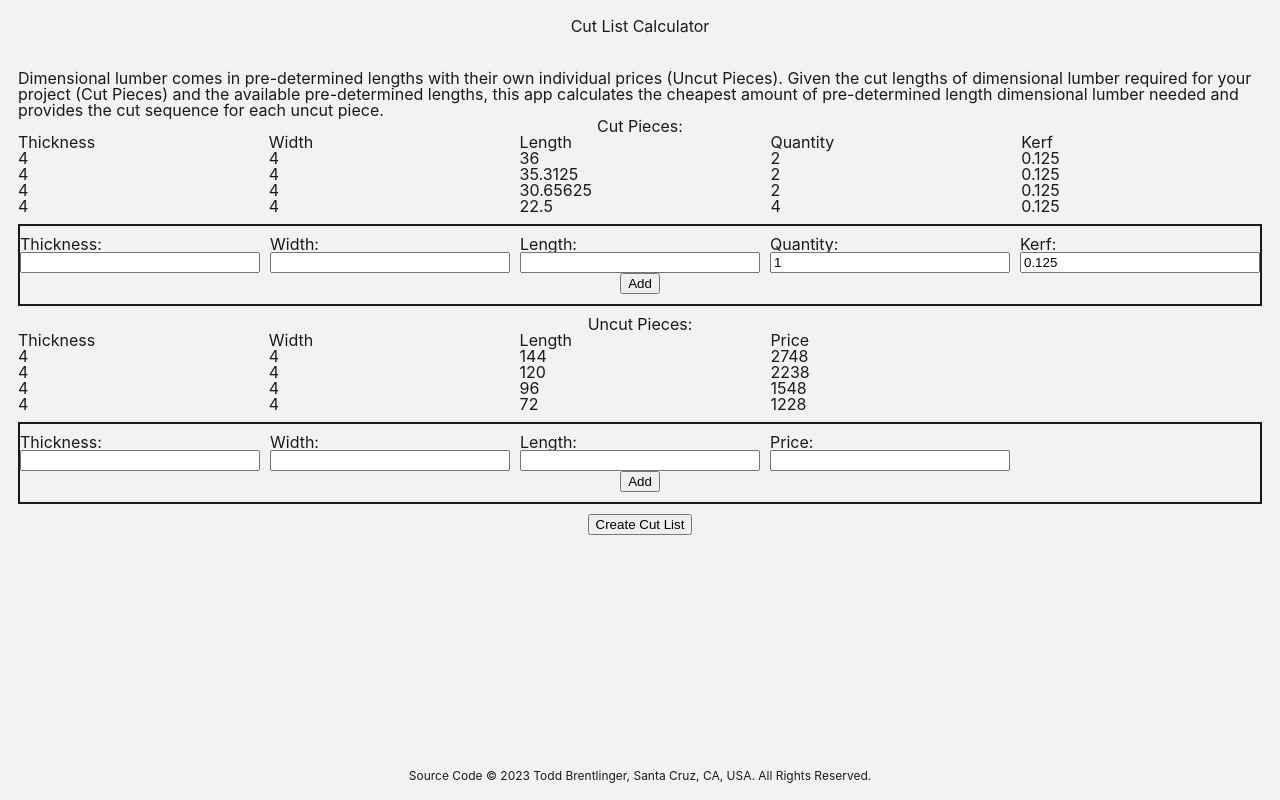
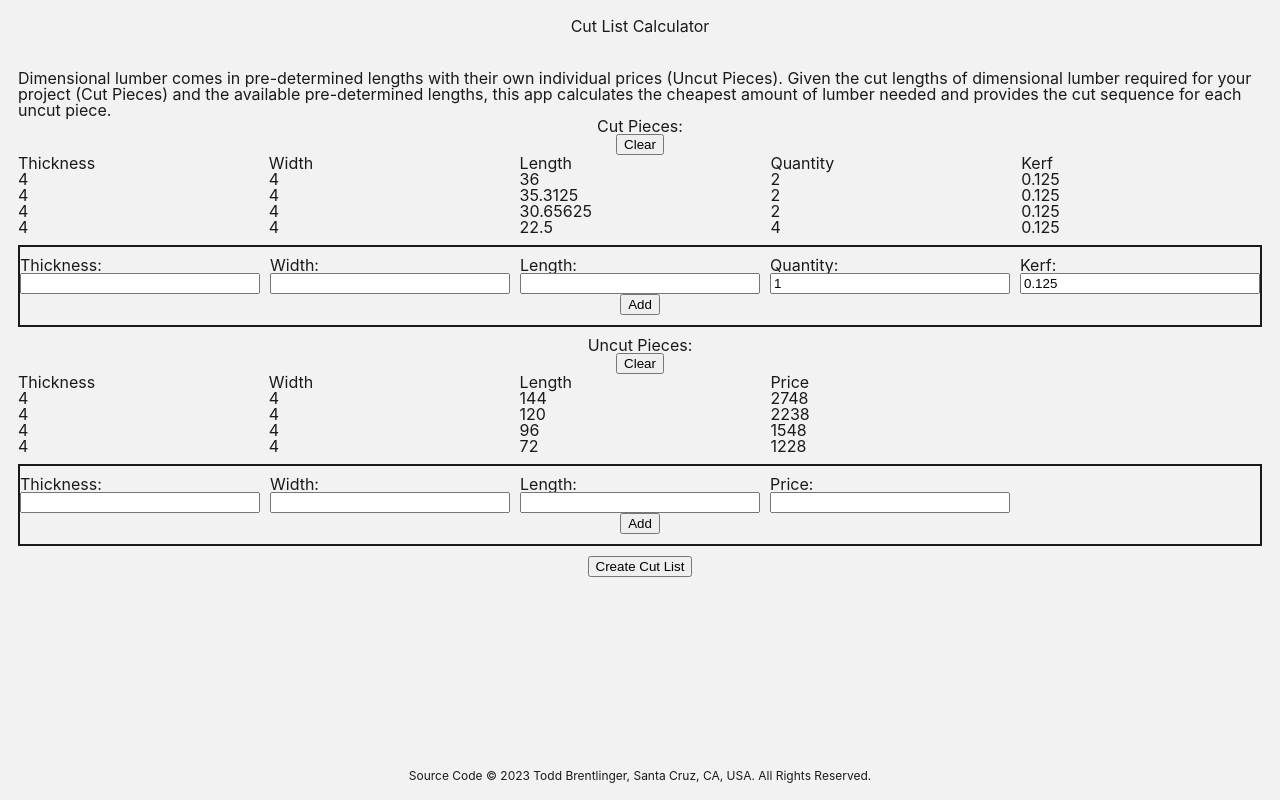
Before and after one commit to toddbrentlinger/cut-list-calculator, a website built with webpack: page dist/index.html in a window 1280 px wide. Built offline with nearby package versions, Linux system fonts and the light colour scheme.

Commit message:
Improve cut list and add clear button to piece lists
Adds functionality that refreshes cut list component instead of adding
a new one below every time.
Adds buttons that clear cut/uncut pieces.
Adds misc styling.
Adds updated build.

```diff
--- a/src/js/components/cutListCalculatorComponent.js
+++ b/src/js/components/cutListCalculatorComponent.js
@@ -25,6 +25,7 @@ const cutListCalculatorComponent = (() => {
 
     let cutPieceListComponent;
     let uncutPieceListComponent;
+    let cutListComponent;
 
     function init(cutPieces = [], uncutPieces = [], bestCutList = undefined) {
         cutPieces = cutPieces;
@@ -39,20 +40,39 @@ const cutListCalculatorComponent = (() => {
 
         // Description
         mainElement.appendChild(createElement('p', {},
-            'Dimensional lumber comes in pre-determined lengths with their own individual prices (Uncut Pieces). Given the cut lengths of dimensional lumber required for your project (Cut Pieces) and the available pre-determined lengths, this app calculates the cheapest amount of pre-determined length dimensional lumber needed and provides the cut sequence for each uncut piece.'
+            'Dimensional lumber comes in pre-determined lengths with their own individual prices (Uncut Pieces). Given the cut lengths of dimensional lumber required for your project (Cut Pieces) and the available pre-determined lengths, this app calculates the cheapest amount of lumber needed and provides the cut sequence for each uncut piece.'
         ));
 
         // Add cut/uncut pieces list with create form after
+
+        // Cut Pieces - Header
         mainElement.appendChild(createElement('h2', {}, 'Cut Pieces:'));
+        // Cut Pieces - Clear Button
+        mainElement.appendChild(
+            createElement('div', {'class': 'clear-btn-container'})
+        ).appendChild(
+            createElement('button', {'class': 'clear-btn'}, 'Clear')
+        ).addEventListener('click', handleCutPieceListClear);
+        // Cut Pieces - List
         cutPieceListComponent = CutPieceListComponent();
         mainElement.appendChild(cutPieceListComponent.render());
+        // Cut Pieces - Create Form
         mainElement.appendChild(
             CutPieceCreateFormComponent(handleCutPieceAddFormSubmit).render()
         );
 
+        // Uncut Pieces - Header
         mainElement.appendChild(createElement('h2', {}, 'Uncut Pieces:'));
+        // Uncut Pieces - Clear Button
+        mainElement.appendChild(
+            createElement('div', {'class': 'clear-btn-container'})
+        ).appendChild(
+            createElement('button', {'class': 'clear-btn'}, 'Clear')
+        ).addEventListener('click', handleUncutPieceListClear);
+        // Uncut Pieces - List
         uncutPieceListComponent = UncutPieceListComponent();
         mainElement.appendChild(uncutPieceListComponent.render());
+        // Uncut Pieces - Create Form
         mainElement.appendChild(
             UncutPieceCreateFormComponent(handleUncutPieceAddFormSubmit).render()
         );
@@ -62,18 +82,16 @@ const cutListCalculatorComponent = (() => {
         uncutPieces.forEach((uncutPiece) => addUncutPiece(uncutPiece));
 
         // Add button that creates cut list with click event listener
-        const createCutListBtnContainer = mainElement.appendChild(
+        const createCutListBtn = mainElement.appendChild(
             createElement('div', {'id': 'create-cut-list-btn-container'})
-        );
-        const createCutListBtn = createCutListBtnContainer.appendChild(
+        ).appendChild(
             createElement('button', {'id': 'create-cut-list-btn'}, 'Create Cut List')
         );
         createCutListBtn.addEventListener('click', handleCreateCutListClick);
 
         // Add calculated cut list
-        cutListElement = mainElement.appendChild(
-            createElement('div', {'id': 'cut-list'})
-        );
+        cutListComponent = CutListComponent();
+        mainElement.appendChild(cutListComponent.render());
 
         // Add footer component, passing in the first year of the app
         document.body.appendChild(Footer(2023).render());
@@ -135,7 +153,27 @@ const cutListCalculatorComponent = (() => {
             uncutPieces
         );
 
-        cutListElement.append(CutListComponent(bestCutList).render());
+        cutListComponent.cutList = bestCutList;
+    }
+
+    function handleCutPieceListClear() {
+        console.log('Clear Cut List');
+
+        // Clear list of cut pieces
+        cutPieces = [];
+
+        // Clear cut pieces displayed
+        cutPieceListComponent.clear();
+    }
+
+    function handleUncutPieceListClear() {
+        console.log('Clear Uncut List');
+
+        // Clear list of uncut pieces
+        uncutPieces = [];
+
+        // Clear uncut pieces displayed
+        uncutPieceListComponent.clear();
     }
 
     return {
--- a/src/js/components/cutListComponent.js
+++ b/src/js/components/cutListComponent.js
@@ -2,9 +2,24 @@ import { createElement } from "../utilities.js";
 import CutSequenceComponent from "./cutSequenceComponent.js";
 
 export default function CutListComponent(cutList) {
+    let element;
+
+    const clear = function() {
+        if (element === undefined) { return; }
+
+        while (element.firstChild) {
+            element.removeChild(element.firstChild);
+        }
+    }
+
     const render = function() {
-        const materialList = cutList.getMaterialList();
-        const element = createElement('div', {'class': 'cut-list'});
+        if (element === undefined) {
+            element = createElement('div', {'id': 'cut-list'});
+        }
+
+        if (cutList === undefined) {
+            return element;
+        }
 
         // Material List - Header
         element.appendChild(createElement('h3', {}, 'Material List:'));
@@ -23,6 +38,7 @@ export default function CutListComponent(cutList) {
         ));
 
         // Material List - Table Body
+        const materialList = cutList.getMaterialList();
         const materialListTableBody = materialListTable.appendChild(document.createElement('tbody'));
         let totalPrice = 0;
         for (const [uncutLength, uncutObj] of Object.entries(materialList)) {
@@ -68,5 +84,11 @@ export default function CutListComponent(cutList) {
 
     return {
         render,
+        get cutList() { return cutList; },
+        set cutList(newCutList) {
+            cutList = newCutList;
+            clear();
+            render();
+        },
     };
 }
--- a/src/js/components/cutPieceListComponent.js
+++ b/src/js/components/cutPieceListComponent.js
@@ -10,6 +10,16 @@ export default function CutPieceListComponent() {
         cutPieceComponents.push(...cutPieceComponentsToAdd);
         for (const cutPieceComponent of cutPieceComponentsToAdd) {
             cutPieceListElement.appendChild(cutPieceComponent.render());
+        }
+    };
+
+    const clear = function() {
+        // Remove cut piece components from array
+        cutPieceComponents = [];
+
+        // Remove elements from document
+        while (cutPieceListElement.firstChild) {
+            cutPieceListElement.removeChild(cutPieceListElement.firstChild);
         }
     };
 
@@ -32,16 +42,12 @@ export default function CutPieceListComponent() {
         // Add list body (table body)
         cutPieceListElement = element.appendChild(createElement('div', {'class': 'piece-list-body'}));
 
-        // Add cut piece components for list
-        // for (const cutPieceComponent of cutPieceComponents) {
-        //     cutPieceListElement.appendChild(cutPieceComponent.render());
-        // }
-
         return element;
     }
 
     return {
         addCutPieceComponent,
+        clear,
         render,
     };
 }
--- a/src/js/components/uncutPieceListComponent.js
+++ b/src/js/components/uncutPieceListComponent.js
@@ -10,6 +10,16 @@ export default function UncutPieceListComponent() {
         uncutPieceComponents.push(...uncutPieceComponentsToAdd);
         for (const uncutPieceComponent of uncutPieceComponentsToAdd) {
             uncutPieceListElement.appendChild(uncutPieceComponent.render());
+        }
+    };
+
+    const clear = function() {
+        // Remove uncut piece components from array
+        uncutPieceComponents = [];
+
+        // Remove elements from document
+        while (uncutPieceListElement.firstChild) {
+            uncutPieceListElement.removeChild(uncutPieceListElement.firstChild);
         }
     };
 
@@ -36,6 +46,7 @@ export default function UncutPieceListComponent() {
 
     return {
         addUncutPieceComponent,
+        clear,
         render,
     };
 }
--- a/src/styles/styles.scss
+++ b/src/styles/styles.scss
@@ -60,7 +60,8 @@ footer {
 
 // Custom IDs
 
-#create-cut-list-btn-container {
+#create-cut-list-btn-container,
+.clear-btn-container {
     display: grid;
     justify-content: center;
 }
```
Also changed, not shown: src/js/components/cutSequenceComponent.js (+0 -20 lines), dist/bundle.js.
